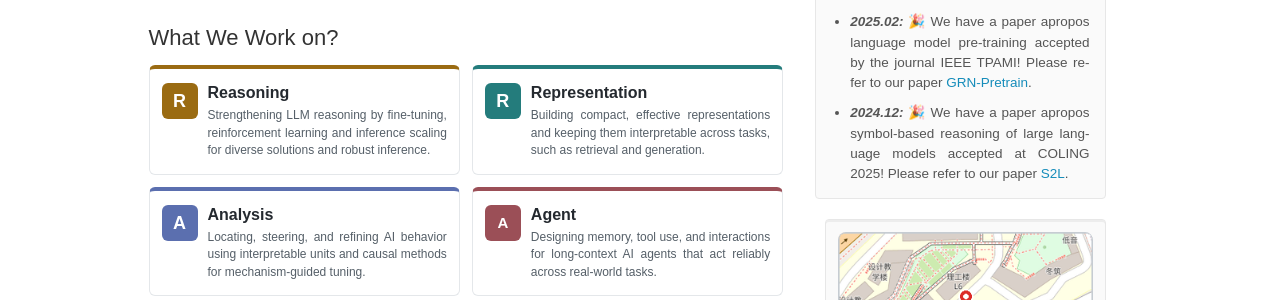
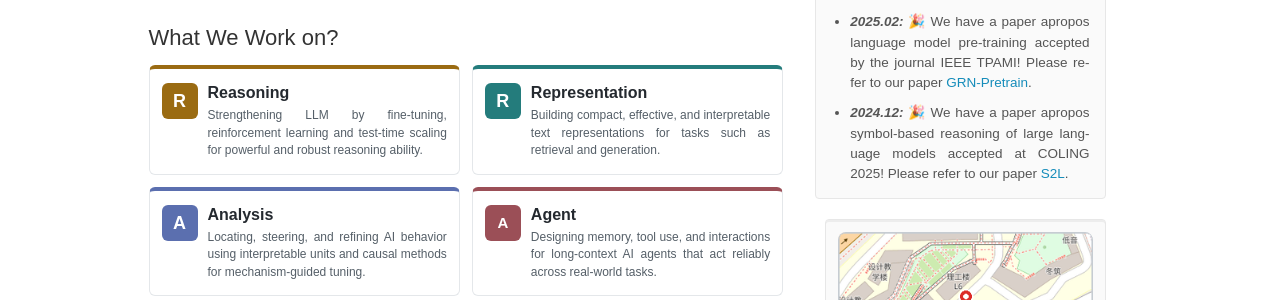
Before and after one commit to szu-tera/szu-tera.github.io, a Jekyll site: the page built from _pages/home.md, in a window 1280 px wide and 1237 px high. Shown: the part 688-988 px from the top of the window. Built offline with Jekyll 4.4.1, drawn with Linux system fonts in a browser that asks for light colours.

Commit message:
update text

```diff
--- a/_data/publist.yml
+++ b/_data/publist.yml
@@ -130,7 +130,7 @@
   highlight: 1
 
 - title: "Pre-Training a Graph Recurrent Network for Text Understanding"
-  description: "We pre-train a linear-complexity graph recurrent network over token and sentence nodes, enabling attention-free English and Chinese text understanding."
+  description: "We pre-train a linear-complexity graph recurrent network over token and sentence nodes, building an attention-free model for better text understanding tasks."
   authors: "Yile Wang, Linyi Yang, Zhiyang Teng, Ming Zhou, Yue Zhang"
   image: GRN_TPAMI_2025.png
   links:
@@ -154,7 +154,7 @@
   highlight: 1
 
 - title: "Ranked Voting based Self-Consistency of Large Language Models"
-  description: "RVSC asks LLMs for ranked answers and aggregates them with ranked voting, improving reliability on reasoning tasks."
+  description: "Beyond majority voting based self-consistency, we elicit ranked answers and aggregates them with ranked voting, improving reliability on reasoning tasks."
   authors: "Weiqin Wang, Yile Wang, Hui Huang"
   corresponding_authors:
     - Yile Wang
--- a/_pages/home.md
+++ b/_pages/home.md
@@ -135,14 +135,14 @@ Text Reasoning and Analysis (TeRA) Lab is a research group at the Visual Computi
       <div class="research-thrust-mark" aria-hidden="true">R</div>
       <div>
         <h3>Reasoning</h3>
-        <p>Strengthening LLM reasoning by fine-tuning, reinforcement learning and inference scaling for diverse solutions and robust inference.</p>
+        <p>Strengthening LLM by fine-tuning, reinforcement learning and test-time scaling for powerful and robust reasoning ability.</p>
       </div>
     </article>
     <article class="research-thrust-card thrust-text">
       <div class="research-thrust-mark" aria-hidden="true">R</div>
       <div>
         <h3>Representation</h3>
-        <p>Building compact, effective representations and keeping them interpretable across tasks, such as retrieval and generation.</p>
+        <p>Building compact, effective, and interpretable text representations for tasks such as retrieval and generation.</p>
       </div>
     </article>
     <article class="research-thrust-card thrust-analysis">
```
Also changed, not shown: 2 other files.
